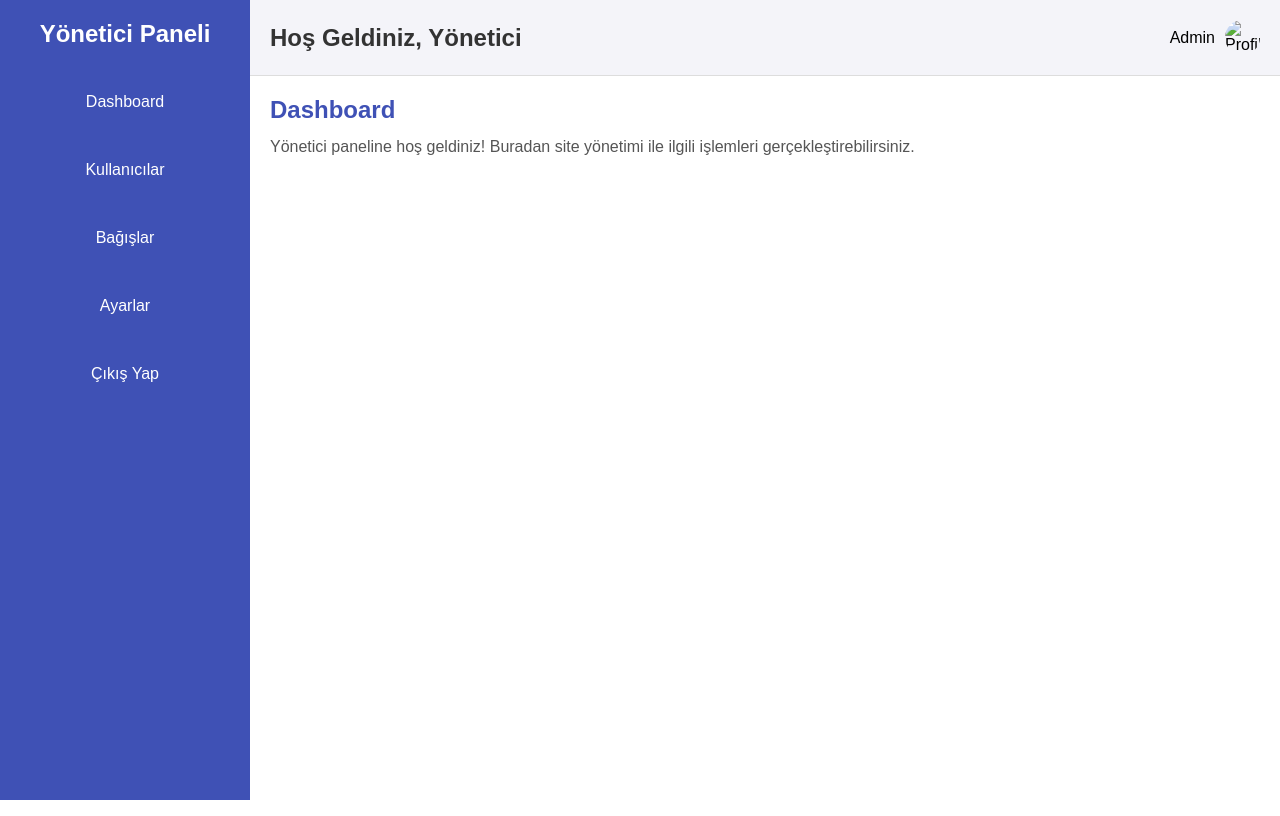
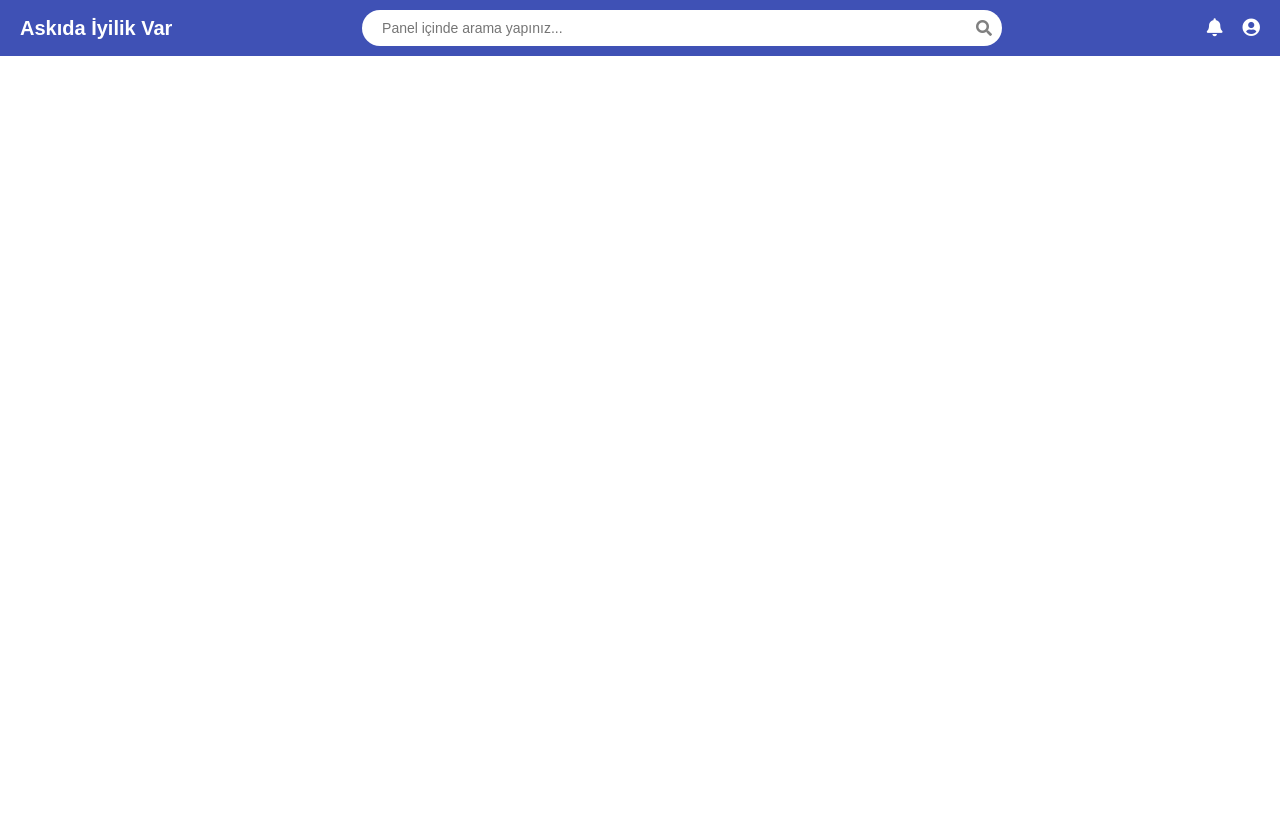
Before and after one commit to htcesyl/askii, a website: page adminpanel.html in a window 1280 px wide. Drawn offline with Linux system fonts and the light colour scheme.

Commit message:
bi sürü değişiklik yapıldı. arkaplan foto değişti bağışçı sayfası düzenleniyor

```diff
--- a/adminpanel.css
+++ b/adminpanel.css
@@ -1,107 +1,63 @@
 /* Genel Ayarlar */
-* {
+body {
     margin: 0;
-    padding: 0;
+    font-family: Arial, sans-serif;
     box-sizing: border-box;
 }
 
-body {
-    font-family: Arial, sans-serif;
+/* Topbar Ayarları */
+.topbar {
     display: flex;
+    justify-content: space-between;
+    align-items: center;
+    background-color: #3F51B5;
+    padding: 10px 20px;
+    color: white;
+    position: sticky;
+    top: 0;
+    z-index: 1000;
 }
 
-/* Sidebar */
-.sidebar {
-    width: 250px;
-    height: 100vh;
-    background-color: #3F51B5;
+/* Sol Kısım: Logo */
+.left .logo {
+    font-size: 20px;
+    font-weight: bold;
     color: white;
-    display: flex;
-    flex-direction: column;
-    align-items: center;
-    padding-top: 20px;
-    position: fixed;
+    text-decoration: none;
 }
 
-.sidebar h2 {
-    margin-bottom: 20px;
-    font-size: 24px;
+/* Orta Kısım: Arama Çubuğu */
+.search-bar {
+    display: flex;
+    align-items: center;
+    background-color: white;
+    padding: 5px 10px;
+    border-radius: 20px;
+    width: 50%;
 }
 
-.sidebar ul {
-    list-style-type: none;
+.search-bar input {
+    border: none;
+    outline: none;
     width: 100%;
-    padding: 0;
+    padding: 5px 10px;
+    font-size: 14px;
 }
 
-.sidebar ul li {
-    width: 100%;
-    padding: 15px;
-}
-
-.sidebar ul li a {
-    color: white;
-    text-decoration: none;
-    display: block;
-    width: 100%;
-    padding: 10px;
-    border-radius: 4px;
-    text-align: center;
+.search-bar i {
+    color: gray;
+    margin-left: 10px;
     font-size: 16px;
 }
 
-.sidebar ul li a:hover {
-    background-color: #303F9F;
+/* Sağ Kısım: Bildirim ve Profil */
+.right a {
+    margin-left: 15px;
+    color: white;
+    font-size: 18px;
+    text-decoration: none;
 }
 
-/* Main Content */
-.main-content {
-    margin-left: 250px; /* Sidebar genişliği kadar sola kayma */
-    width: calc(100% - 250px);
-    display: flex;
-    flex-direction: column;
+.right a:hover {
+    color: #C55A75;
 }
-
-/* Header */
-header {
-    background-color: #f4f4f9;
-    padding: 20px;
-    display: flex;
-    justify-content: space-between;
-    align-items: center;
-    border-bottom: 1px solid #ddd;
-}
-
-header h1 {
-    color: #333;
-    font-size: 24px;
-}
-
-header .profile {
-    display: flex;
-    align-items: center;
-}
-
-header .profile img {
-    width: 35px;
-    height: 35px;
-    border-radius: 50%;
-    margin-left: 10px;
-}
-
-/* Content */
-.content {
-    padding: 20px;
-    background-color: #ffffff;
-    min-height: calc(100vh - 60px); /* Header'ın yüksekliğini çıkarır */
-}
-
-.content h2 {
-    color: #3F51B5;
-    margin-bottom: 10px;
-}
-
-.content p {
-    color: #555;
-    line-height: 1.6;
-}
--- a/adminpanel.html
+++ b/adminpanel.html
@@ -3,38 +3,34 @@
 <head>
     <meta charset="UTF-8">
     <meta name="viewport" content="width=device-width, initial-scale=1.0">
-    <title>Yönetici Paneli</title>
+    <title>Panel</title>
     <link rel="stylesheet" href="adminpanel.css">
+    <link rel="stylesheet" href="https://cdnjs.cloudflare.com/ajax/libs/font-awesome/5.15.4/css/all.min.css">
 </head>
 <body>
-    <!-- Sidebar -->
-    <div class="sidebar">
-        <h2>Yönetici Paneli</h2>
-        <ul>
-            <li><a href="#dashboard">Dashboard</a></li>
-            <li><a href="#users">Kullanıcılar</a></li>
-            <li><a href="#donations">Bağışlar</a></li>
-            <li><a href="#settings">Ayarlar</a></li>
-            <li><a href="index.html">Çıkış Yap</a></li>
-        </ul>
+    <div class="topbar">
+        <!-- Sol Taraf: Logo ve Yazı -->
+        <div class="left">
+            <a href="#" class="logo">Askıda İyilik Var</a>
+        </div>
+
+        <!-- Orta Kısım: Arama Çubuğu -->
+        <div class="search-bar">
+            <input type="text" placeholder="Panel içinde arama yapınız...">
+            <i class="fa fa-search"></i>
+        </div>
+
+        <!-- Sağ Taraf: Bildirim ve Profil -->
+        <div class="right">
+            <a href="#" class="notification">
+                <i class="fa fa-bell"></i>
+            </a>
+            <a href="#" class="profile">
+                <i class="fa fa-user-circle"></i>
+            </a>
+        </div>
     </div>
 
-    <!-- Main Content -->
-    <div class="main-content">
-        <!-- Header -->
-        <header>
-            <h1>Hoş Geldiniz, Yönetici</h1>
-            <div class="profile">
-                <span>Admin</span>
-                <img src="profile.jpg" alt="Profile Picture">
-            </div>
-        </header>
-
-        <!-- Content -->
-        <div class="content">
-            <h2>Dashboard</h2>
-            <p>Yönetici paneline hoş geldiniz! Buradan site yönetimi ile ilgili işlemleri gerçekleştirebilirsiniz.</p>
-        </div>
-    </div>
+    <script src="profil.js"></script>
 </body>
 </html>
--- a/profil.js
+++ b/profil.js
@@ -72,7 +72,7 @@ function populateDistricts() {
     }
   }
 
-/* yeni kodlar*/
+/* keşfetmeye başla butonu için fonksiyon*/
 
 function showRestaurants() {
     const city = document.getElementById("city").value;
@@ -85,3 +85,78 @@ function showRestaurants() {
         alert("Lütfen il ve ilçe seçin.");
     }
 }
+
+
+
+
+// Kayıt formu işlemleri
+document.getElementById('register-form').addEventListener('submit', async function (e) {
+    e.preventDefault();
+
+    const name = document.getElementById('name').value;
+    const email = document.getElementById('email').value;
+    const password = document.getElementById('password').value;
+    const confirmPassword = document.getElementById('confirm-password').value;
+
+    if (password !== confirmPassword) {
+        document.getElementById('register-message').textContent = 'Şifreler uyuşmuyor!';
+        return;
+    }
+
+    try {
+        const response = await fetch('/register', {
+            method: 'POST',
+            headers: {
+                'Content-Type': 'application/json',
+            },
+            body: JSON.stringify({ name, email, password, confirmPassword }),
+        });
+        const data = await response.text();
+        document.getElementById('register-message').textContent = data;
+    } catch (err) {
+        document.getElementById('register-message').textContent = 'Kayıt işlemi sırasında bir hata oluştu.';
+    }
+});
+
+// Giriş formu işlemleri
+document.getElementById('login-form').addEventListener('submit', async function (e) {
+    e.preventDefault();
+
+    const email = document.getElementById('login-email').value;
+    const password = document.getElementById('login-password').value;
+
+    try {
+        const response = await fetch('/login', {
+            method: 'POST',
+            headers: {
+                'Content-Type': 'application/json',
+            },
+            body: JSON.stringify({ email, password }),
+        });
+
+        const data = await response.text();
+
+        if (response.ok) {
+            document.getElementById('login-message').textContent = 'Giriş başarılı! Anasayfaya yönlendiriliyorsunuz...';
+            // Yönlendirme yapılabilir
+            setTimeout(() => window.location.href = 'anasayfa.html', 2000);
+        } else {
+            document.getElementById('login-message').textContent = data;
+        }
+    } catch (err) {
+        document.getElementById('login-message').textContent = 'Giriş başarısız! Lütfen e-posta veya şifrenizi kontrol edin.';
+    }
+});
+
+
+/* kurum paneli için*/
+
+
+// Bildirim ve Profil butonlarına tıklanma işlemleri için örnek kod
+document.querySelector('.notification').addEventListener('click', () => {
+    alert('Bildirimleriniz yok!');
+});
+
+document.querySelector('.profile').addEventListener('click', () => {
+    alert('Profil sayfanıza yönlendiriliyorsunuz!');
+});
```
Also changed, not shown: anasayfa.css (+24 -0 lines), anasayfa.html (+5 -7 lines), bagiscigiris.html (+5 -1 lines), index.html (+4 -6 lines), package.json (added, +16 -0 lines), server.js (added, +70 -0 lines), 2 other files.
